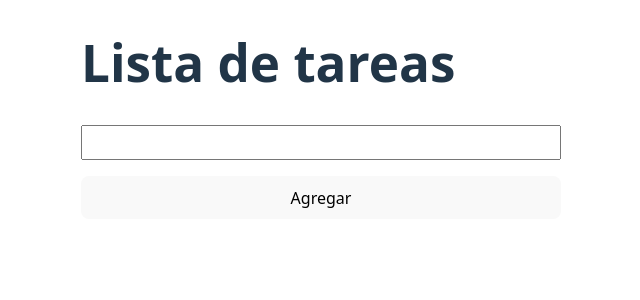
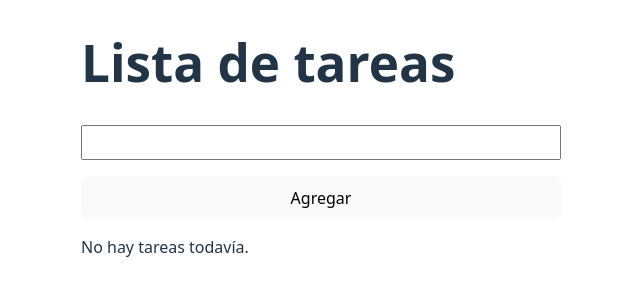
Before and after one commit to GaleedGutierrez/pv_tp3_grupo13, a React (Vite) app: page / in a window 1280 px wide. Shown: the top 300 px of the page, without its empty margins (319-959 px from the left). Built offline with nearby package versions, Linux system fonts and the light colour scheme.

Commit message:
refactor: clean up imports and enhance TaskList component documentation

```diff
--- a/src/App.jsx
+++ b/src/App.jsx
@@ -1,10 +1,7 @@
-/* eslint-disable unused-imports/no-unused-vars */
-/* eslint-disable no-unused-vars */
 import { TaskInput } from '@components/TaskInput';
+import { TaskList } from '@components/TaskList';
 import { useState } from 'react';
-// import { TaskList } from '@components/TaskList';
-// Ensure the file exists or update the path if necessary
-/** @import { Task } from './models/Task.model.js' */
+/** @import { Task } from '@models/Task.model.js' */
 
 /**
  * @description Main App component
@@ -12,17 +9,16 @@ import { useState } from 'react';
  * @example <App />
  */
 function App() {
-	// @ts-ignore
 	const [tasks, setTasks] = useState(/** @type {Task[]} */ ([]));
 
 	return (
 		<>
 			<h1>Lista de tareas</h1>
 			<TaskInput setTasks={setTasks} />
-			{/* <TaskList
+			<TaskList
 				setTasks={setTasks}
 				tasks={tasks}
-			/>  */}
+			/>
 		</>
 	);
 }
```
Also changed, not shown: src/components/TaskList/index.jsx (+6 -1 lines).
